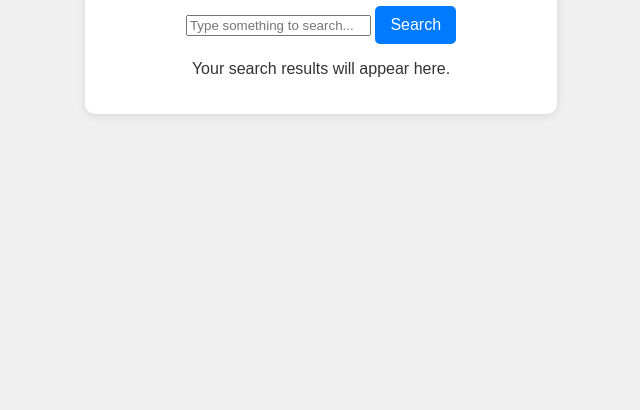
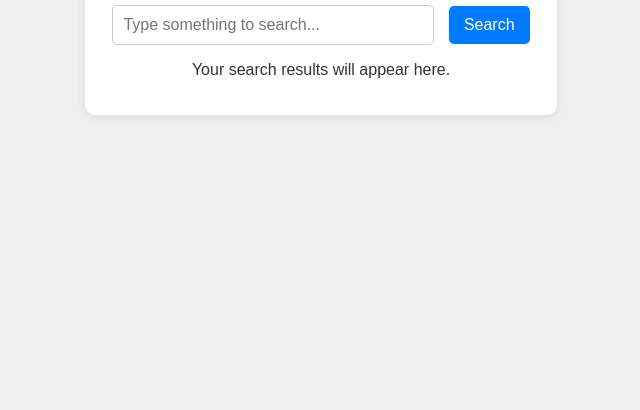
Before and after one commit to Riszlet/my-ultraviolet-app, a website: page index.html in a window 1280 px wide. Shown: the part 390-800 px from the top of the page, without its empty margins (319-959 px from the left). Drawn offline with Linux system fonts and the light colour scheme.

Commit message:
Update styles.css

```diff
--- a/styles.css
+++ b/styles.css
@@ -17,6 +17,15 @@ body {
     box-shadow: 0 2px 10px rgba(0, 0, 0, 0.1);
 }
 
+input {
+    padding: 10px;
+    font-size: 16px;
+    width: 300px;
+    margin-right: 10px;
+    border: 1px solid #ccc;
+    border-radius: 5px;
+}
+
 button {
     padding: 10px 15px;
     font-size: 16px;
```
